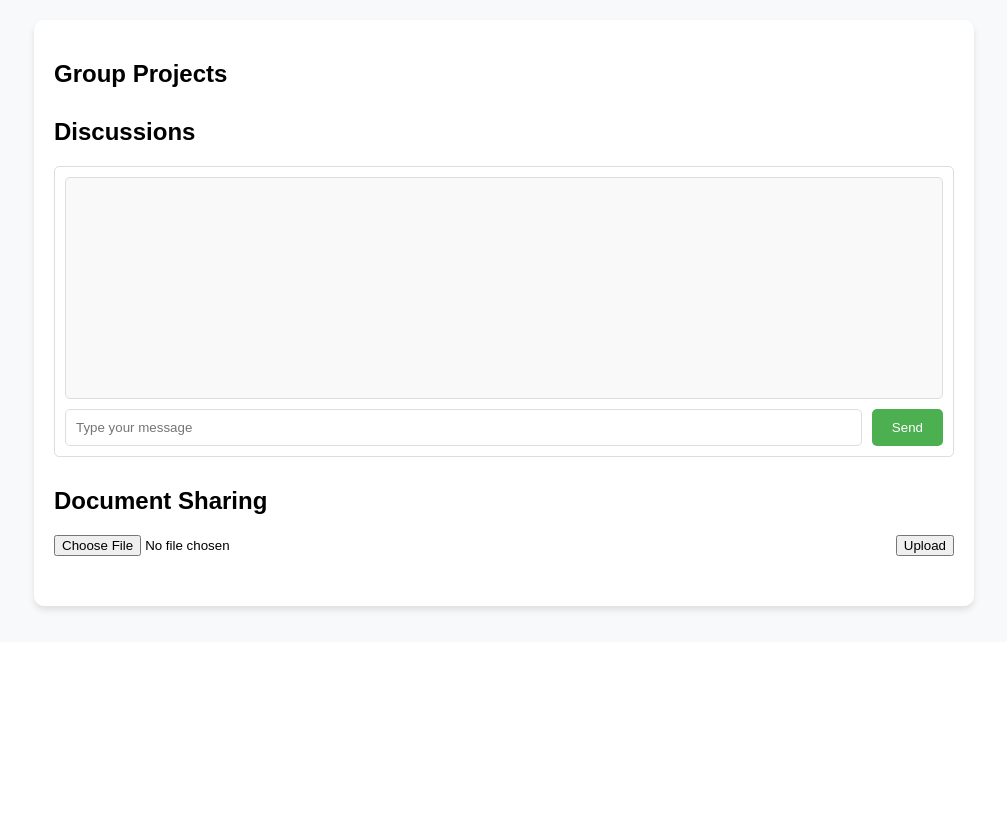
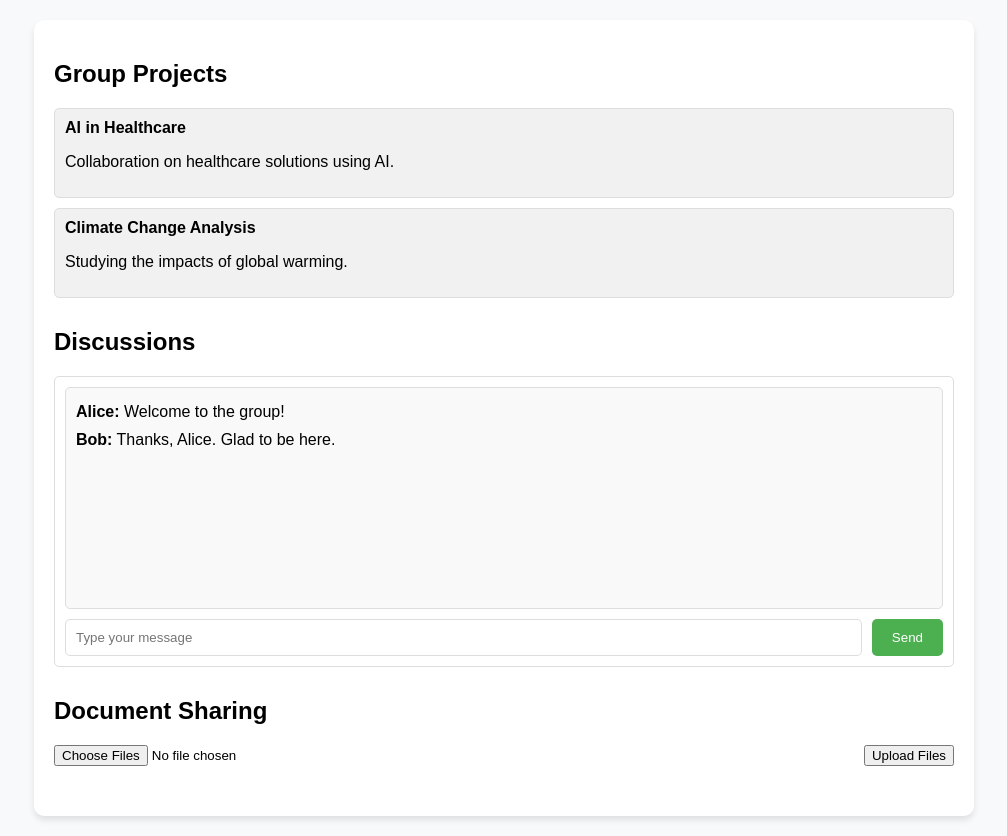
Before and after one commit to rah1809/webdiv-project-, a Flask app: page /group-research.html in a window 1280 px wide. Shown: the part 158-994 px from the top of the page, without its empty margins (136-1143 px from the left). Before the commit the page ends 770 px from the top, so only its background shows below. Run offline with Flask 3, Linux system fonts and the light colour scheme.

Commit message:
Improved Group research
Added a lot of functionality to the gr.js which allows for multiple file uploads.
Removed requirement for a document type as there are countless types of documents that could be uploaded.

```diff
--- a/static/js/gr.js
+++ b/static/js/gr.js
@@ -1,30 +1,32 @@
 // script.js
 document.addEventListener("DOMContentLoaded", () => {
+    // Initial data structures
     const projects = [
         { name: "AI in Healthcare", description: "Collaboration on healthcare solutions using AI." },
-      { name: "Climate Change Analysis", description: "Studying the impacts of global warming." },
+        { name: "Climate Change Analysis", description: "Studying the impacts of global warming." }
     ];
 
     const messages = [
         { user: "Alice", text: "Welcome to the group!" },
-      { user: "Bob", text: "Thanks, Alice. Glad to be here." },
+        { user: "Bob", text: "Thanks, Alice. Glad to be here." }
     ];
 
-    const documents = [];
-
+    // DOM Elements
     const projectList = document.getElementById("group-projects");
     const messageForm = document.getElementById("message-form");
     const messageInput = document.getElementById("message-input");
     const messagesDiv = document.getElementById("messages");
     const documentForm = document.getElementById("document-form");
-    const documentDiv = document.getElementById("documents");
+    const fileInput = document.getElementById("file-upload");
+    const fileList = document.getElementById("file-list");
+    const documentsContainer = document.getElementById("documents");
 
     // Render group projects
     const renderProjects = () => {
         projectList.innerHTML = "";
         projects.forEach((project) => {
             const li = document.createElement("li");
-        li.innerHTML = <strong>${project.name}</strong><p>${project.description}</p>;
+            li.innerHTML = `<strong>${project.name}</strong><p>${project.description}</p>`;
             projectList.appendChild(li);
         });
     };
@@ -34,22 +36,39 @@ document.addEventListener("DOMContentLoaded", () => {
         messagesDiv.innerHTML = "";
         messages.forEach((msg) => {
             const p = document.createElement("p");
-        p.innerHTML = <strong>${msg.user}:</strong> ${msg.text};
+            p.innerHTML = `<strong>${msg.user}:</strong> ${msg.text}`;
             messagesDiv.appendChild(p);
         });
     };
 
-    // Render documents
-    const renderDocuments = () => {
-      documentDiv.innerHTML = "";
-      documents.forEach((doc) => {
-        const a = document.createElement("a");
-        a.href = doc.url;
-        a.target = "_blank";
-        a.textContent = doc.name;
-        documentDiv.appendChild(a);
+    // Helper function to format file size
+    function formatFileSize(bytes) {
+        if (bytes === 0) return '0 Bytes';
+        const k = 1024;
+        const sizes = ['Bytes', 'KB', 'MB', 'GB'];
+        const i = Math.floor(Math.log(bytes) / Math.log(k));
+        return parseFloat((bytes / Math.pow(k, i)).toFixed(2)) + ' ' + sizes[i];
+    }
+
+    // Show selected files preview
+    fileInput.addEventListener('change', function() {
+        fileList.innerHTML = '';
+        if (this.files.length > 0) {
+            const list = document.createElement('ul');
+            list.className = 'selected-files';
+
+            Array.from(this.files).forEach(file => {
+                const li = document.createElement('li');
+                li.innerHTML = `
+                    <span class="file-name">${file.name}</span>
+                    <span class="file-size">(${formatFileSize(file.size)})</span>
+                `;
+                list.appendChild(li);
             });
-    };
+
+            fileList.appendChild(list);
+        }
+    });
 
     // Add message
     messageForm.addEventListener("submit", (e) => {
@@ -60,20 +79,68 @@ document.addEventListener("DOMContentLoaded", () => {
         messageInput.value = "";
     });
 
-    // Upload document
-    documentForm.addEventListener("submit", (e) => {
+    // Handle document upload
+    documentForm.addEventListener("submit", async function(e) {
         e.preventDefault();
-      const fileInput = document.getElementById("file-upload");
-      const file = fileInput.files[0];
-      if (file) {
-        documents.push({ name: file.name, url: "#" });
-        renderDocuments();
+
+        const files = fileInput.files;
+        if (files.length === 0) {
+            alert('Please select files to upload');
+            return;
         }
-      documentForm.reset();
+
+        const formData = new FormData();
+        Array.from(files).forEach(file => {
+            formData.append('files[]', file);
         });
+
+        try {
+            const response = await fetch('/upload-documents', {
+                method: 'POST',
+                body: formData
+            });
+
+            const result = await response.json();
+
+            if (result.success) {
+                fileInput.value = '';
+                fileList.innerHTML = '';
+                alert(`Successfully uploaded ${files.length} file(s)`);
+                loadDocuments();
+            } else {
+                alert('Error uploading files: ' + result.message);
+            }
+        } catch (error) {
+            console.error('Upload error:', error);
+            alert('Error uploading files');
+        }
+    });
+
+    // Load existing documents
+    async function loadDocuments() {
+        try {
+            const response = await fetch('/get-documents');
+            const documents = await response.json();
+
+            documentsContainer.innerHTML = documents.length ?
+                documents.map(doc => `
+                    <div class="document-item">
+                        <span class="doc-name">${doc.name}</span>
+                        <span class="doc-info">
+                            Uploaded by: ${doc.uploaded_by}
+                            on ${new Date(doc.upload_date).toLocaleDateString()}
+                        </span>
+                        <a href="/download-document/${doc.id}" class="download-btn">Download</a>
+                    </div>
+                `).join('') :
+                '<p>No documents uploaded yet</p>';
+        } catch (error) {
+            console.error('Error loading documents:', error);
+        }
+    }
 
     // Initialize the page
     renderProjects();
     renderMessages();
-    renderDocuments();
+    loadDocuments();
 });
--- a/templates/group-research.html
+++ b/templates/group-research.html
@@ -50,14 +50,15 @@
     <section id="document-section">
       <h2>Document Sharing</h2>
       <form id="document-form">
-        <input type="file" id="file-upload" accept=".pdf, .docx, .pptx" required>
-        <button type="submit">Upload</button>
+        <input type="file" id="file-upload" multiple required>
+        <div id="file-list" class="file-preview"></div>
+        <button type="submit">Upload Files</button>
       </form>
       <div id="documents">
         <!-- Uploaded document links will appear here -->
       </div>
     </section>
   </main>
-  <script src="C:\Users\user\OneDrive\Desktop\bruce li\static\js\gr.js"></script>
+  <script src="{{ url_for('static', filename='js/gr.js') }}"></script>
 </body>
 </html>
```
Lines whose indentation alone changed are shown as unchanged.
